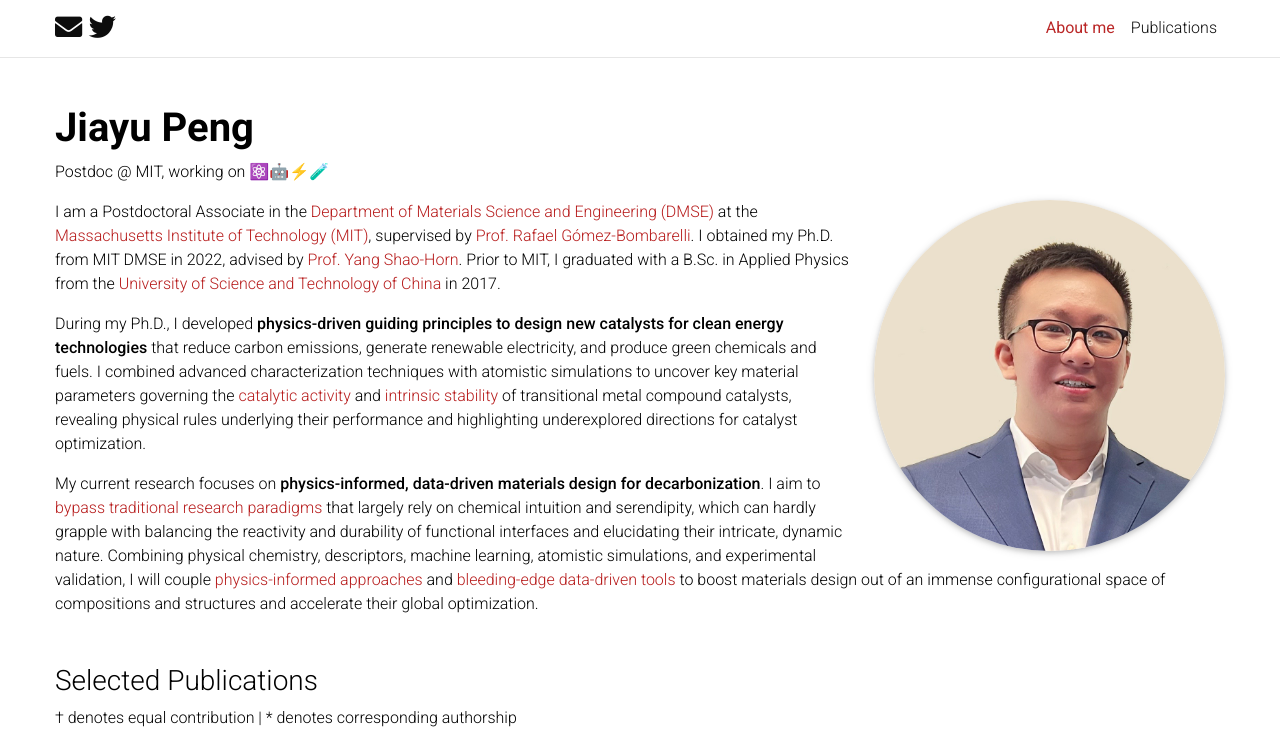
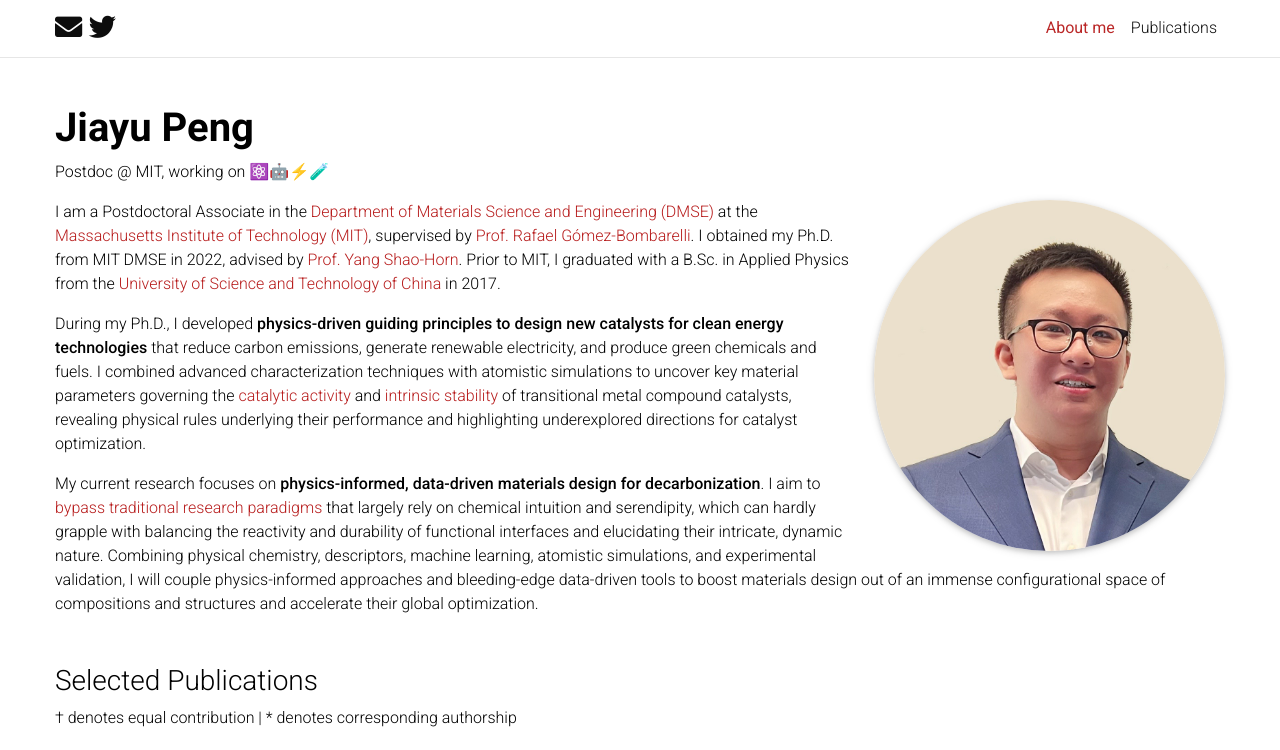
Before and after one commit to jypeng95/jypeng95.github.io, a Jekyll site: the page built from _pages/about.md, in a window 1280 px wide and 1004 px high, cut to the strip 0-750 px from the top of the window. Built offline with Jekyll 4.4.1, drawn with Linux system fonts in a browser that asks for light colours; a style sheet for code colours, icons or effects is not loaded; some of the changed lines change nothing that is shown.

Commit message:
Update texts

```diff
--- a/_pages/about.md
+++ b/_pages/about.md
@@ -20,4 +20,4 @@ I am a Postdoctoral Associate in the [Department of Materials Science and Engine
 
 During my Ph.D., I developed **physics-driven guiding principles to design new catalysts for clean energy technologies** that reduce carbon emissions, generate renewable electricity, and produce green chemicals and fuels. I combined advanced characterization techniques with atomistic simulations to uncover key material parameters governing the [catalytic activity](https://doi.org/10.1038/s41563-022-01199-0) and [intrinsic stability](https://doi.org/10.1016/j.joule.2022.11.011) of transitional metal compound catalysts, revealing physical rules underlying their performance and highlighting underexplored directions for catalyst optimization.
 
-My current research focuses on **physics-informed, data-driven materials design for decarbonization**. I aim to [bypass traditional research paradigms](https://doi.org/10.1038/s41578-022-00466-5) that largely rely on chemical intuition and serendipity, which can hardly grapple with balancing the reactivity and durability of functional interfaces and elucidating their intricate, dynamic nature. Combining physical chemistry, descriptors, machine learning, atomistic simulations, and experimental validation, I will couple [physics-informed approaches](https://doi.org/10.48550/arXiv.2305.01806) and [bleeding-edge data-driven tools](https://twitter.com/peng_jiayu/status/1654229474630832128) to boost materials design out of an immense configurational space of compositions and structures and accelerate their global optimization.
+My current research focuses on **physics-informed, data-driven materials design for decarbonization**. I aim to [bypass traditional research paradigms](https://doi.org/10.1038/s41578-022-00466-5) that largely rely on chemical intuition and serendipity, which can hardly grapple with balancing the reactivity and durability of functional interfaces and elucidating their intricate, dynamic nature. Combining physical chemistry, descriptors, machine learning, atomistic simulations, and experimental validation, I will couple physics-informed approaches and bleeding-edge data-driven tools to boost materials design out of an immense configurational space of compositions and structures and accelerate their global optimization.
```
